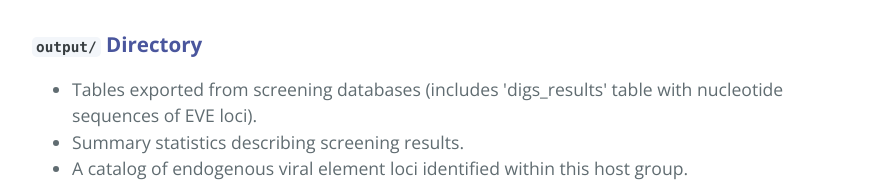
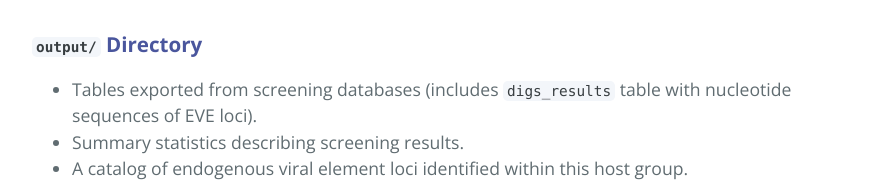
Before and after one commit to giffordlabcvr/DIGS-for-EVEs, a plain HTML site: page index.html in a window 1280 px wide. Shown: the part 1798-1980 px from the top of the page, without its empty margins (192-1081 px from the left). Drawn offline with nearby package versions, Linux system fonts and the light colour scheme.

Commit message:
Minor edit

```diff
--- a/index.html
+++ b/index.html
@@ -117,7 +117,7 @@
 			<strong><code>output/</code> Directory</strong>
 		</h3>
 		<ul>
-			<li>Tables exported from screening databases (includes 'digs_results' table with nucleotide sequences of EVE loci).</li>
+			<li>Tables exported from screening databases (includes <code>digs_results</code> table with nucleotide sequences of EVE loci).</li>
 			<li>Summary statistics describing screening results.</li>
 			<li>A catalog of endogenous viral element loci identified within this host group.</li>
 		</ul>
```
